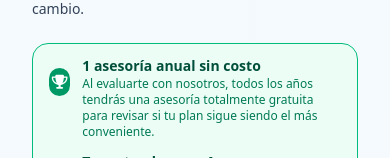
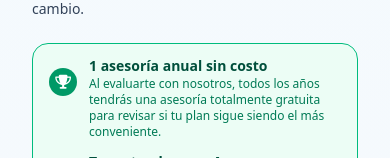
Before and after one commit to MatGimenez/Web_Asesor_Isapres, a React (Vite) app in the folder asesor_isapre/: page / in a window 390 px wide. Shown: the part 427-585 px from the top of the page. Built offline with nearby package versions, Linux system fonts and the light colour scheme.

Commit message:
Modif-formulario-tarjetasIsapre-carrusel-palabras_yo_nosotros

```diff
--- a/asesor_isapre/src/components/sections/ContactSection.jsx
+++ b/asesor_isapre/src/components/sections/ContactSection.jsx
@@ -5,7 +5,7 @@ import Button from "../ui/Button";
 
 const ContactSection = () => {
   const handleWhatsAppClick = () => {
-    const phone = "569XXXXXXXX"; // Reemplaza por el número real
+    const phone = "5"; // Reemplaza por el número real
     const message = encodeURIComponent(
       "Hola, quiero que evalúes mi plan de isapre."
     );
--- a/asesor_isapre/src/components/sections/HeroSection.jsx
+++ b/asesor_isapre/src/components/sections/HeroSection.jsx
@@ -48,7 +48,7 @@ const HeroSection = () => {
 
           {/* CUADRO DE BENEFICIO ANUAL */}
           <div className="rounded-2xl border border-emerald-500 bg-emerald-50 px-4 py-3 flex items-start gap-3">
-            <div className="mt-3 w-16 h-7 lg:w-11 rounded-full bg-emerald-600 text-white flex items-center justify-center text-sm font-semibold">
+            <div className="mt-3 min-w-7 h-7 lg:w-11 rounded-full bg-emerald-600 text-white flex items-center justify-center text-sm font-semibold">
               <span><i class="fa-solid fa-trophy"></i></span>
             </div>
             <div>
```
